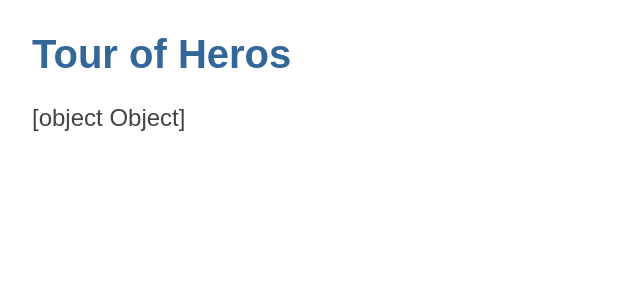
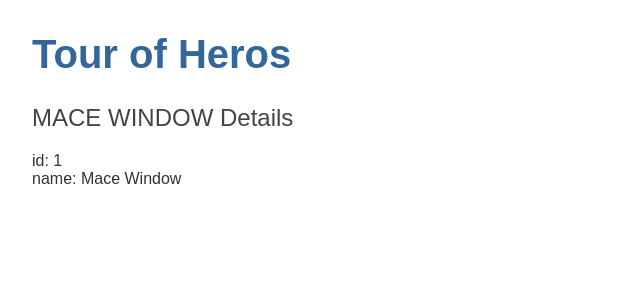
Before and after one commit to mik3ymikes/heros4, an Angular app: page / in a window 1280 px wide. Shown: the top 300 px of the page, without its empty margins (0-640 px from the left). Built offline with nearby package versions, Linux system fonts and the light colour scheme.

Commit message:
tour of heros

```diff
--- a/src/app/heroes/heroes.component.html
+++ b/src/app/heroes/heroes.component.html
@@ -1 +1,3 @@
-<h2>{{hero}}</h2>
+<h2>{{hero.name | uppercase}}  Details</h2>
+<div><span>id:</span> {{hero.id}}</div>
+<div><span>name:</span> {{hero.name}}</div>
--- a/src/app/heroes/heroes.component.ts
+++ b/src/app/heroes/heroes.component.ts
@@ -1,10 +1,11 @@
 import { Component } from '@angular/core';
 import { Hero } from '../hero';
+import { UpperCasePipe } from '@angular/common';
 
 @Component({
   selector: 'app-heroes',
   standalone: true,
-  imports: [],
+  imports: [UpperCasePipe],
   templateUrl: './heroes.component.html',
   styleUrl: './heroes.component.css'
 })
```
